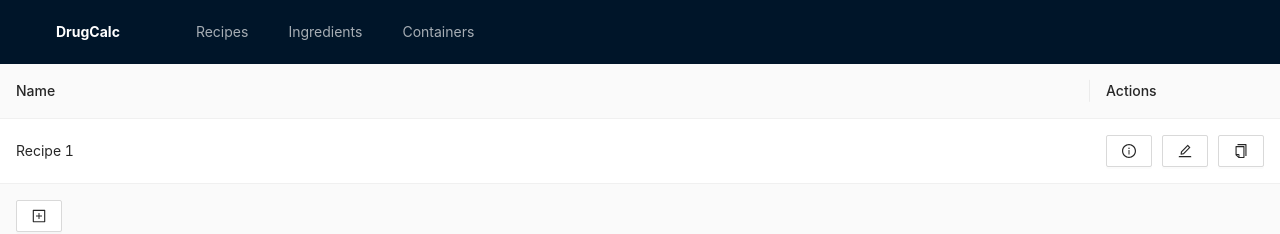
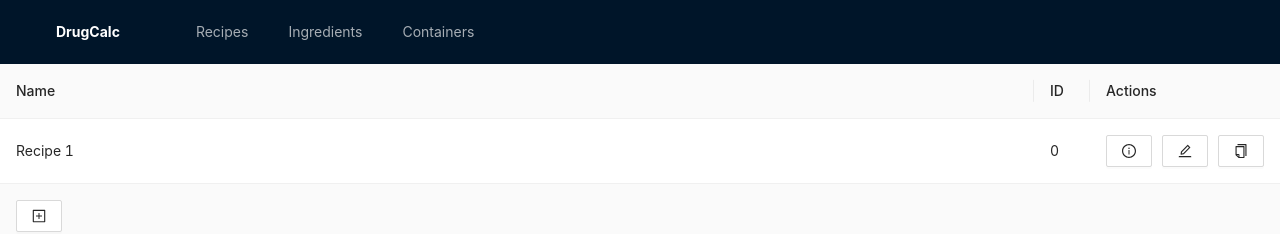
Before and after one commit to bismuthsoft/drugcalc, a React (Vite) app: page /recipes in a window 1280 px wide. Shown: the top 234 px of the page. Built offline with nearby package versions, Linux system fonts and the light colour scheme.

Commit message:
add ID column to recipes, simplifies code

```diff
--- a/src/routes/Recipes.tsx
+++ b/src/routes/Recipes.tsx
@@ -20,6 +20,12 @@ const Recipes: React.FC = () => {
             key: 'name',
         },
         {
+            title: 'ID',
+            dataIndex: 'id',
+            key: 'id',
+            width: '4em',
+        },
+        {
             title: 'Actions',
             dataIndex: 'id',
             key: 'id',
@@ -36,7 +42,7 @@ const Recipes: React.FC = () => {
                         ...recipes.slice(0, index+1),
                         {
                             ...recipes[index],
-                            name: dedupRecipe(recipes, index),
+                            name: recipes[index].name,
                             id: Math.random(),
                         },
                         ...recipes.slice(index+1)
@@ -63,31 +69,32 @@ const Recipes: React.FC = () => {
     );
 }
 
-/* Given a list of recipes, create a name for the recipe at this index which
-   reflects how many copies were made prior (indicated by (copy X) at end of
-   name) */
-function dedupRecipe(recipes: Recipe[], index: number) {
-    const names = recipes.map(({name}) => name);
-    const name = names[index];
-
-    const splitName = (n: string) => {
-        const match = /^(.*)\(copy ([0-9]+)\)$/.exec(n);
-        return match ? match.slice(1) : [n, ''];
-    }
-
-    const getCopyNumber = (x: string) => Number(splitName(x)[1]) ?? 0;
-
-    const maxCopyNumber = names.reduce((acc, name) => {
-        const num = getCopyNumber(name);
-        return num > acc ? num : acc;
-    }, 0);
-
-    return `${splitName(name)[0]} (copy ${maxCopyNumber + 1})`;
-}
-
 export async function loader() {
     const recipes = await fetch("/api/recipes.json");
     return await recipes.json();
 }
 
 export default Recipes;
+
+/* Given a list of recipes, create a name for the recipe at this index which
+   reflects how many copies were made prior (indicated by (copy X) at end of
+   name) */
+/* function dedupRecipe(recipes: Recipe[], index: number) {
+ *     const names = recipes.map(({name}) => name);
+ *     const name = names[index];
+ *
+ *     const splitName = (n: string) => {
+ *         const match = /^(.*)\(copy ([0-9]+)\)$/.exec(n);
+ *         return match ? match.slice(1) : [n, ''];
+ *     }
+ *
+ *     const getCopyNumber = (x: string) => Number(splitName(x)[1]) ?? 0;
+ *
+ *     const maxCopyNumber = names.reduce((acc, name) => {
+ *         const num = getCopyNumber(name);
+ *         return num > acc ? num : acc;
+ *     }, 0);
+ *
+ *     return `${splitName(name)[0]} (copy ${maxCopyNumber + 1})`;
+ * }
+ *  */
```
